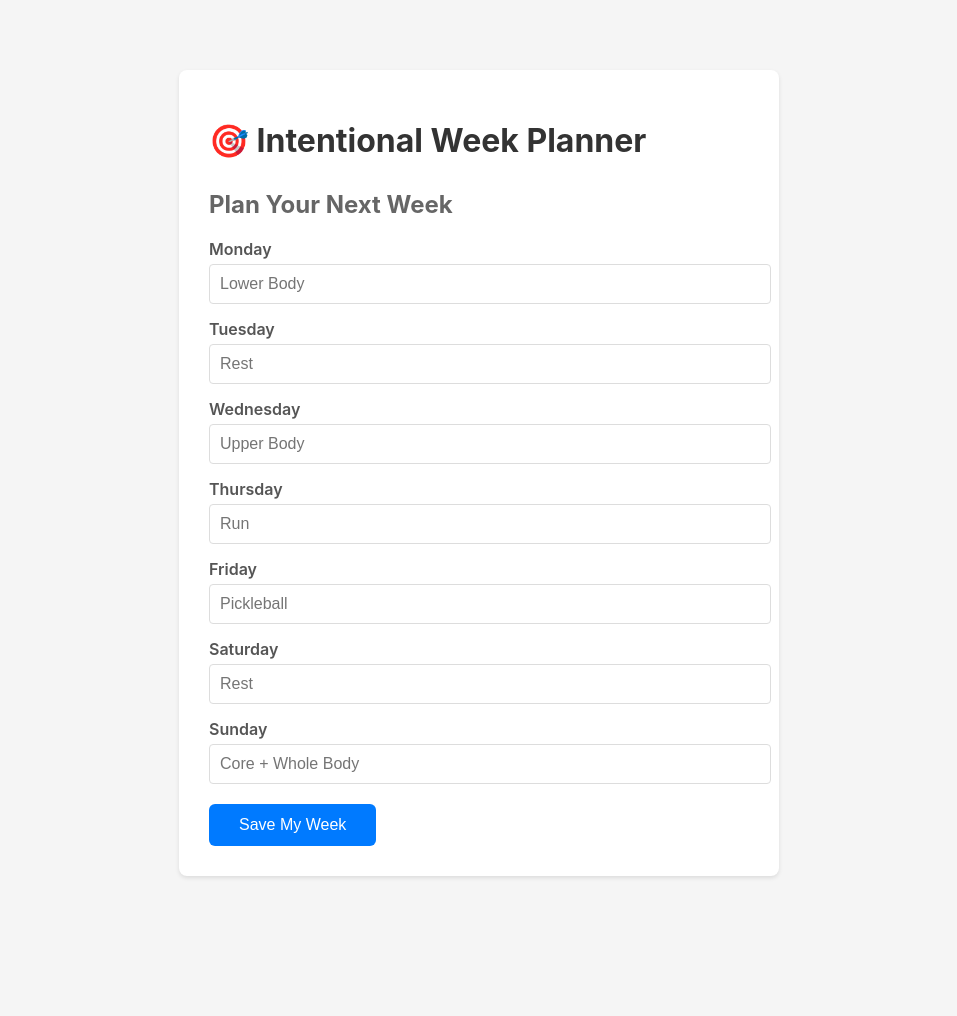
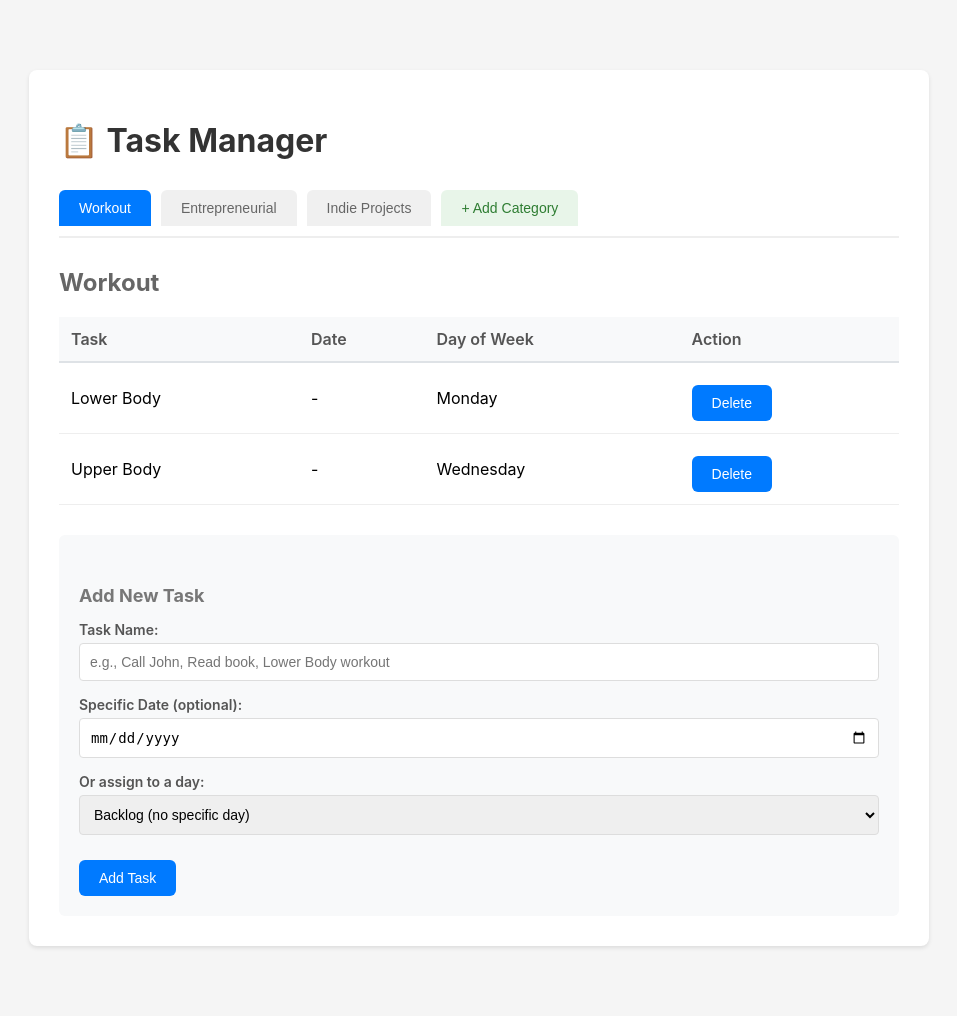
Before and after one commit to digvjsmahra/week-planner, a Flask app: page / in a window 1280 px wide. Shown: the whole page, without its empty margins (161-1118 px from the left). Before the commit the page ends 878 px from the top, so only its background shows below. Run offline with Flask 3, Linux system fonts and the light colour scheme.

Commit message:
Added HTML Tables and Multiple Tabs for Categories

```diff
--- a/app.py
+++ b/app.py
@@ -1,16 +1,58 @@
-from flask import Flask, render_template, request, redirect
+from flask import Flask, render_template, request, redirect, jsonify
 
 app = Flask(__name__)
 
+# In-memory storage (will reset on server restart)
+categories = ['Workout', 'Entrepreneurial', 'Indie Projects']
+tasks = {
+    'Workout': [
+        {'id': 1, 'name': 'Lower Body', 'date': '', 'day': 'Monday'},
+        {'id': 2, 'name': 'Upper Body', 'date': '', 'day': 'Wednesday'},
+    ],
+    'Entrepreneurial': [
+        {'id': 3, 'name': 'Call potential customer', 'date': '2025-10-25', 'day': ''},
+        {'id': 4, 'name': 'Read "Mom Test"', 'date': '', 'day': ''},
+    ],
+    'Indie Projects': []
+}
+next_id = 5
+
 @app.route('/')
 def home():
-    return render_template('plan_week.html')
+    return render_template('task_manager.html', categories=categories, tasks=tasks)
 
-@app.route('/save-plan', methods=['POST'])
-def save_plan():
-    # We'll add database here next
-    print(request.form)  # For now, just print
-    return "Plan saved! (temporarily)"
+@app.route('/add-task', methods=['POST'])
+def add_task():
+    global next_id
+    category = request.form.get('category')
+    task_name = request.form.get('task_name')
+    task_date = request.form.get('task_date', '')
+    task_day = request.form.get('task_day', '')
+
+    if category in tasks:
+        tasks[category].append({
+            'id': next_id,
+            'name': task_name,
+            'date': task_date,
+            'day': task_day
+        })
+        next_id += 1
+
+    return redirect('/')
+
+@app.route('/add-category', methods=['POST'])
+def add_category():
+    category_name = request.form.get('category_name')
+    if category_name and category_name not in categories:
+        categories.append(category_name)
+        tasks[category_name] = []
+    return redirect('/')
+
+@app.route('/delete-task/<int:task_id>', methods=['POST'])
+def delete_task(task_id):
+    for category in tasks:
+        tasks[category] = [t for t in tasks[category] if t['id'] != task_id]
+    return redirect('/')
 
 if __name__ == '__main__':
     app.run(debug=True)
--- a/static/style.css
+++ b/static/style.css
@@ -1,6 +1,6 @@
 body {
     font-family: -apple-system, BlinkMacSystemFont, "Segoe UI", sans-serif;
-    max-width: 600px;
+    max-width: 900px;
     margin: 50px auto;
     padding: 20px;
     background: #f5f5f5;
@@ -13,38 +13,175 @@ body {
     box-shadow: 0 2px 4px rgba(0,0,0,0.1);
 }
 
-h1 { color: #333; }
-h2 { color: #666; margin-top: 30px; }
+h1 {
+    color: #333;
+    margin-bottom: 30px;
+}
 
-form { margin-top: 20px; }
+h2 {
+    color: #666;
+    margin-bottom: 20px;
+}
+
+h3 {
+    color: #777;
+    font-size: 18px;
+    margin-top: 30px;
+    margin-bottom: 15px;
+}
+
+/* Tab styles */
+.tabs {
+    display: flex;
+    gap: 10px;
+    margin-bottom: 30px;
+    border-bottom: 2px solid #eee;
+    padding-bottom: 10px;
+}
+
+.tab-button {
+    padding: 10px 20px;
+    background: #f0f0f0;
+    border: none;
+    border-radius: 6px 6px 0 0;
+    cursor: pointer;
+    font-size: 14px;
+    color: #666;
+    transition: all 0.3s;
+}
+
+.tab-button:hover {
+    background: #e0e0e0;
+}
+
+.tab-button.active {
+    background: #007AFF;
+    color: white;
+}
+
+.tab-button.add-tab {
+    background: #e8f5e9;
+    color: #2e7d32;
+}
+
+.tab-button.add-tab:hover {
+    background: #c8e6c9;
+}
+
+/* Tab content */
+.tab-content {
+    display: none;
+}
+
+.tab-content.active {
+    display: block;
+}
+
+/* Table styles */
+table {
+    width: 100%;
+    border-collapse: collapse;
+    margin-bottom: 30px;
+}
+
+thead {
+    background: #f8f9fa;
+}
+
+th {
+    padding: 12px;
+    text-align: left;
+    font-weight: 600;
+    color: #555;
+    border-bottom: 2px solid #dee2e6;
+}
+
+td {
+    padding: 12px;
+    border-bottom: 1px solid #eee;
+}
+
+tr:hover {
+    background: #f8f9fa;
+}
+
+/* Form styles */
+.add-task-form {
+    background: #f8f9fa;
+    padding: 20px;
+    border-radius: 6px;
+    margin-top: 20px;
+}
+
+.form-row {
+    margin-bottom: 15px;
+}
 
 label {
     display: block;
-    margin-top: 15px;
+    margin-bottom: 5px;
     font-weight: 600;
     color: #555;
+    font-size: 14px;
 }
 
-input {
+input[type="text"],
+input[type="date"],
+select {
     width: 100%;
     padding: 10px;
-    margin-top: 5px;
     border: 1px solid #ddd;
     border-radius: 4px;
-    font-size: 16px;
+    font-size: 14px;
+    box-sizing: border-box;
 }
 
-button {
-    margin-top: 20px;
-    padding: 12px 30px;
+input[type="text"]:focus,
+input[type="date"]:focus,
+select:focus {
+    outline: none;
+    border-color: #007AFF;
+}
+
+button[type="submit"] {
+    padding: 10px 20px;
     background: #007AFF;
     color: white;
     border: none;
     border-radius: 6px;
-    font-size: 16px;
+    font-size: 14px;
+    cursor: pointer;
+    margin-top: 10px;
+}
+
+button[type="submit"]:hover {
+    background: #0051D5;
+}
+
+.delete-btn {
+    padding: 6px 12px;
+    background: #ff3b30;
+    color: white;
+    border: none;
+    border-radius: 4px;
+    font-size: 12px;
     cursor: pointer;
 }
 
-button:hover {
-    background: #0051D5;
+.delete-btn:hover {
+    background: #d32f2f;
 }
+
+button[type="button"] {
+    padding: 10px 20px;
+    background: #6c757d;
+    color: white;
+    border: none;
+    border-radius: 6px;
+    font-size: 14px;
+    cursor: pointer;
+}
+
+button[type="button"]:hover {
+    background: #5a6268;
+}
--- /dev/null
+++ b/templates/task_manager.html
@@ -0,0 +1,126 @@
+<!DOCTYPE html>
+<html>
+<head>
+    <title>Task Manager</title>
+    <link rel="stylesheet" href="{{ url_for('static', filename='style.css') }}">
+</head>
+<body>
+    <div class="container">
+        <h1>📋 Task Manager</h1>
+
+        <!-- Tabs for categories -->
+        <div class="tabs">
+            {% for category in categories %}
+            <button class="tab-button {% if loop.first %}active{% endif %}"
+                    onclick="showTab('{{ category }}')">
+                {{ category }}
+            </button>
+            {% endfor %}
+            <button class="tab-button add-tab" onclick="showAddCategoryForm()">+ Add Category</button>
+        </div>
+
+        <!-- Add new category form (hidden by default) -->
+        <div id="addCategoryForm" style="display: none; margin: 20px 0;">
+            <form method="POST" action="/add-category" style="display: flex; gap: 10px;">
+                <input type="text" name="category_name" placeholder="New category name" required style="flex: 1;">
+                <button type="submit">Add</button>
+                <button type="button" onclick="hideAddCategoryForm()">Cancel</button>
+            </form>
+        </div>
+
+        <!-- Tab content for each category -->
+        {% for category in categories %}
+        <div class="tab-content {% if loop.first %}active{% endif %}" id="{{ category }}">
+            <h2>{{ category }}</h2>
+
+            <!-- Task table -->
+            <table>
+                <thead>
+                    <tr>
+                        <th>Task</th>
+                        <th>Date</th>
+                        <th>Day of Week</th>
+                        <th>Action</th>
+                    </tr>
+                </thead>
+                <tbody>
+                    {% for task in tasks[category] %}
+                    <tr>
+                        <td>{{ task.name }}</td>
+                        <td>{{ task.date if task.date else '-' }}</td>
+                        <td>{{ task.day if task.day else 'Backlog' }}</td>
+                        <td>
+                            <form method="POST" action="/delete-task/{{ task.id }}" style="display: inline;">
+                                <button type="submit" class="delete-btn">Delete</button>
+                            </form>
+                        </td>
+                    </tr>
+                    {% endfor %}
+                </tbody>
+            </table>
+
+            <!-- Add task form -->
+            <div class="add-task-form">
+                <h3>Add New Task</h3>
+                <form method="POST" action="/add-task">
+                    <input type="hidden" name="category" value="{{ category }}">
+
+                    <div class="form-row">
+                        <label>Task Name:</label>
+                        <input type="text" name="task_name" placeholder="e.g., Call John, Read book, Lower Body workout" required>
+                    </div>
+
+                    <div class="form-row">
+                        <label>Specific Date (optional):</label>
+                        <input type="date" name="task_date">
+                    </div>
+
+                    <div class="form-row">
+                        <label>Or assign to a day:</label>
+                        <select name="task_day">
+                            <option value="">Backlog (no specific day)</option>
+                            <option value="Monday">Monday</option>
+                            <option value="Tuesday">Tuesday</option>
+                            <option value="Wednesday">Wednesday</option>
+                            <option value="Thursday">Thursday</option>
+                            <option value="Friday">Friday</option>
+                            <option value="Saturday">Saturday</option>
+                            <option value="Sunday">Sunday</option>
+                        </select>
+                    </div>
+
+                    <button type="submit">Add Task</button>
+                </form>
+            </div>
+        </div>
+        {% endfor %}
+    </div>
+
+    <script>
+        // Simple tab switching functionality
+        function showTab(categoryName) {
+            // Hide all tab contents
+            const contents = document.querySelectorAll('.tab-content');
+            contents.forEach(content => content.classList.remove('active'));
+
+            // Remove active class from all buttons
+            const buttons = document.querySelectorAll('.tab-button:not(.add-tab)');
+            buttons.forEach(btn => btn.classList.remove('active'));
+
+            // Show selected tab content
+            document.getElementById(categoryName).classList.add('active');
+
+            // Highlight active button
+            event.target.classList.add('active');
+        }
+
+        function showAddCategoryForm() {
+            document.getElementById('addCategoryForm').style.display = 'block';
+        }
+
+        function hideAddCategoryForm() {
+            document.getElementById('addCategoryForm').style.display = 'none';
+        }
+    </script>
+</body>
+</html>
```
Also changed, not shown: 1 other file.
